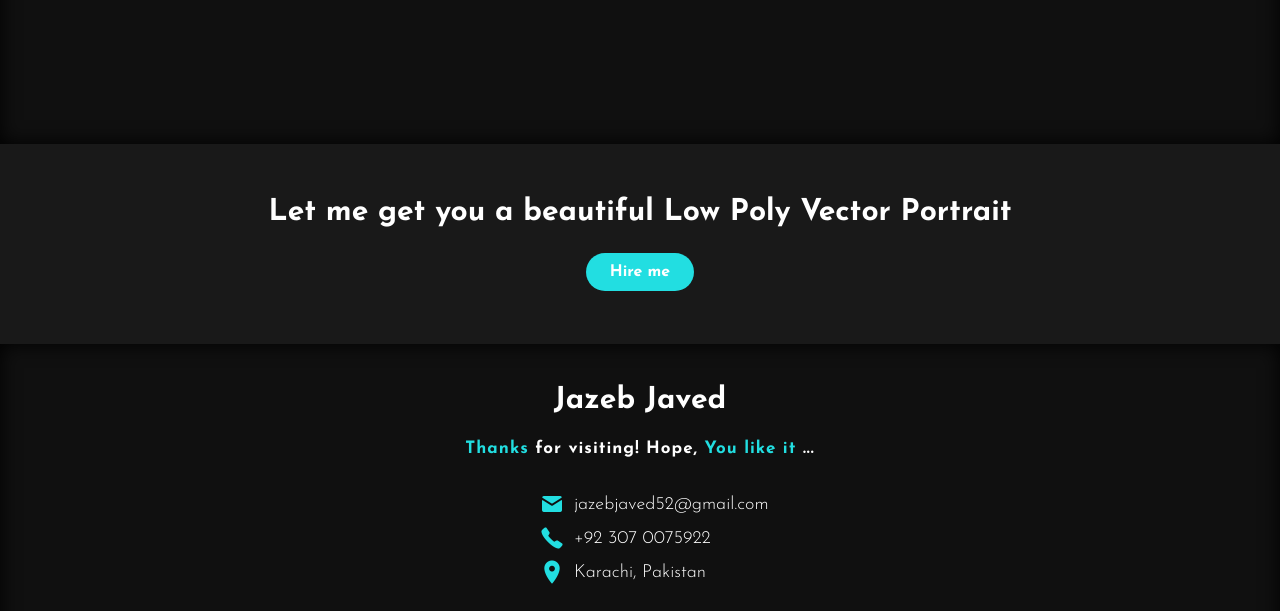
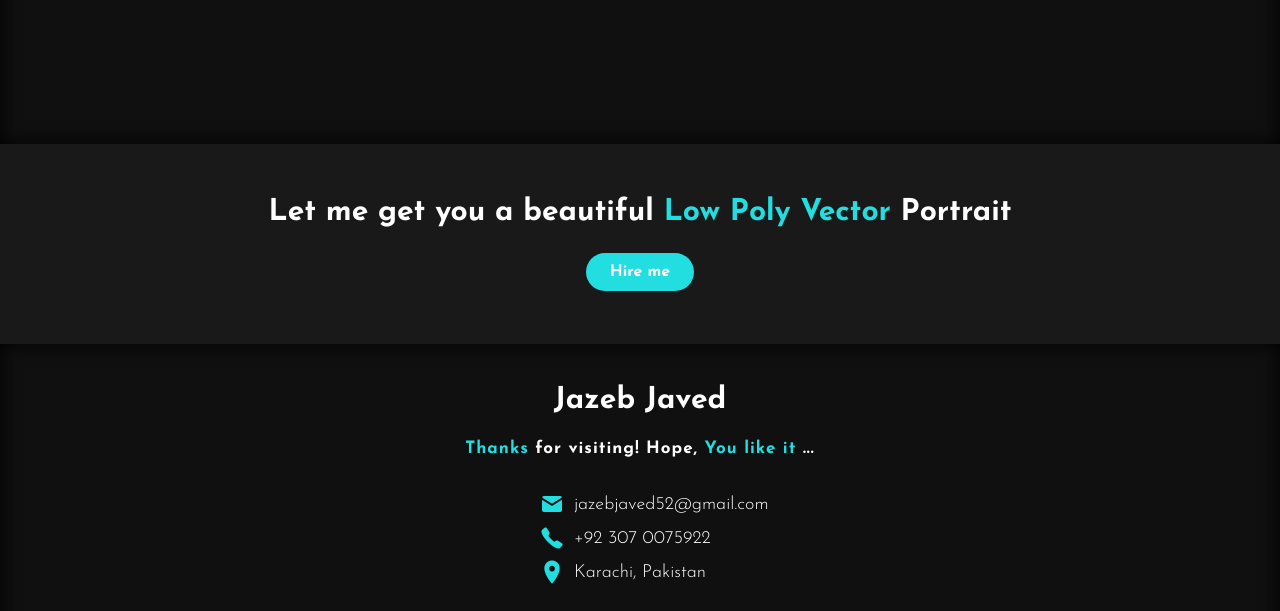
Before and after one commit to JazebJaved468/Jazeb-Portfolio, a plain HTML site: page index.html in a window 1280 px wide. Shown: the part 6001-6612 px from the top of the page. Drawn offline with Linux system fonts and the light colour scheme.

Commit message:
color  changes

```diff
--- a/index.css
+++ b/index.css
@@ -778,6 +778,9 @@ ul li a:hover{
     cursor: pointer;
 }
 
+#hire-sec span{
+    color: #22dee1;
+}
 /* Hire Me Ends */
 
 /* Contact Ends */
```
